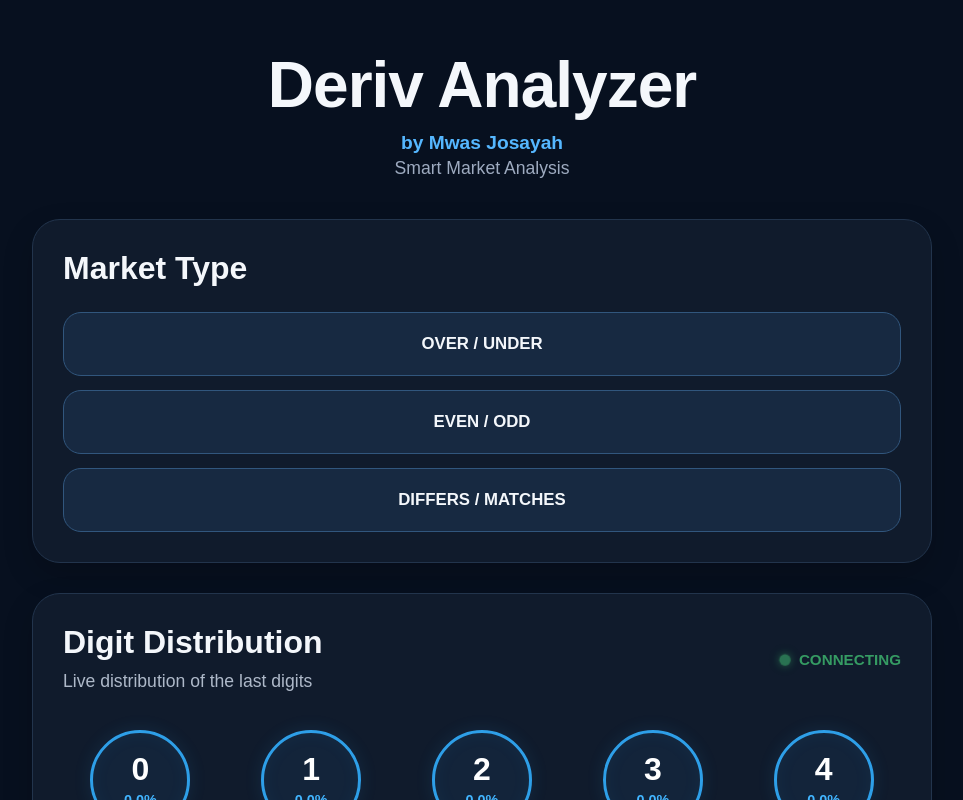
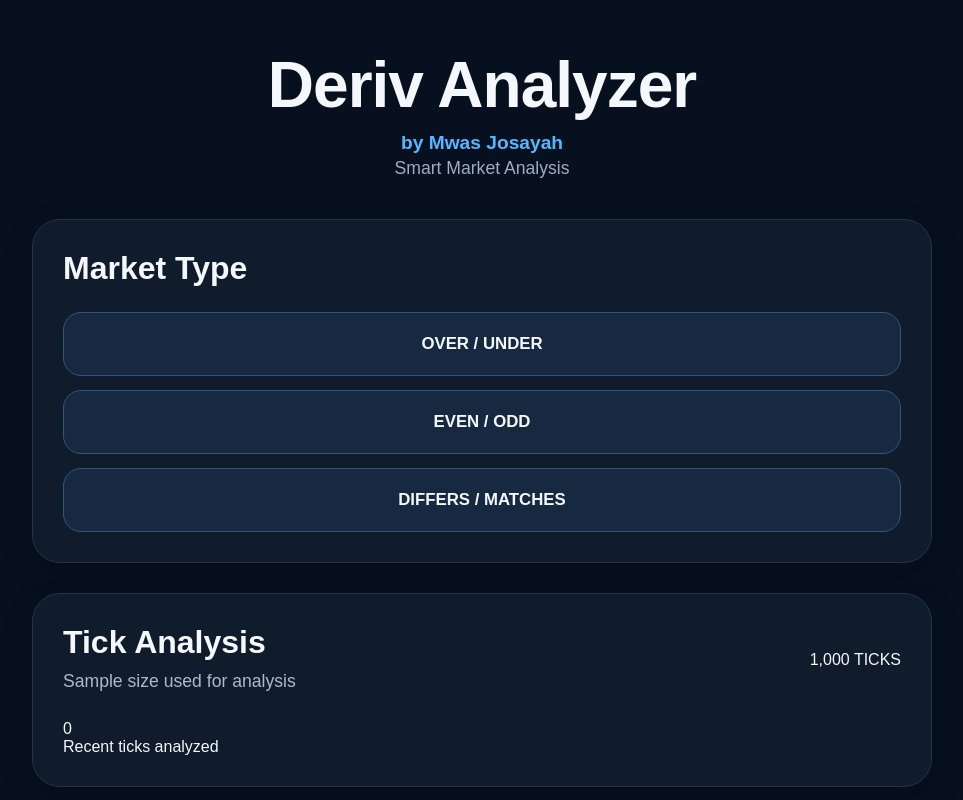
Before and after one commit to mwasjosayah/deriv-analyzer, a Next.js app: page / in a window 1280 px wide. Shown: the top 800 px of the page, without its empty margins (158-1121 px from the left). Built offline with nearby package versions, Linux system fonts and the light colour scheme; no server answers.

Commit message:
Update page.tsx

```diff
--- a/app/page.tsx
+++ b/app/page.tsx
@@ -4,18 +4,25 @@
 
 const digits = Array.from({ length: 10 }, (_, i) => i);
 
-// Starting market.
-// We can make this selectable later.
+// Market to analyze
 const SYMBOL = "1HZ100V";
+
+// Number of ticks used for the analysis
+const TICK_LIMIT = 1000;
 
 export default function Home() {
   const [market, setMarket] = useState("");
+
   const [digitPercentages, setDigitPercentages] = useState<number[]>(
     Array(10).fill(0)
   );
 
   const [lastDigit, setLastDigit] = useState<number | null>(null);
-  const [connectionStatus, setConnectionStatus] = useState("CONNECTING");
+
+  const [connectionStatus, setConnectionStatus] =
+    useState("CONNECTING");
+
+  const [ticksAnalyzed, setTicksAnalyzed] = useState(0);
 
   useEffect(() => {
     const ws = new WebSocket(
@@ -25,10 +32,13 @@
     ws.onopen = () => {
       setConnectionStatus("LIVE");
 
+      /*
+       * Request 1,000 historical ticks.
+       */
       ws.send(
         JSON.stringify({
           ticks_history: SYMBOL,
-          count: 100,
+          count: TICK_LIMIT,
           end: "latest",
           style: "ticks",
           subscribe: 1,
@@ -41,25 +51,41 @@
         const data = JSON.parse(event.data);
 
         /*
-         * Historical tick data
+         * Historical ticks
          */
         if (data.msg_type === "history" && data.history?.prices) {
-          const prices = data.history.prices;
+          const prices = data.history.prices.map(Number);
 
           updateDigitDistribution(prices);
+
+          setTicksAnalyzed(
+            Math.min(prices.length, TICK_LIMIT)
+          );
+
+          if (prices.length > 0) {
+            const latestPrice = prices[prices.length - 1];
+
+            setLastDigit(getLastDigit(latestPrice));
+          }
         }
 
         /*
          * Live tick
          */
-        if (data.msg_type === "tick" && data.tick?.quote !== undefined) {
-          const quote = data.tick.quote;
+        if (
+          data.msg_type === "tick" &&
+          data.tick?.quote !== undefined
+        ) {
+          const quote = Number(data.tick.quote);
 
-          updateDigitDistribution([quote]);
+          setLastDigit(getLastDigit(quote));
 
-          const digit = getLastDigit(quote);
-
-          setLastDigit(digit);
+          /*
+           * The live tick is handled separately.
+           *
+           * We will maintain the rolling 1,000-tick
+           * dataset in the next data-engine step.
+           */
         }
       } catch (error) {
         console.error("Data error:", error);
@@ -88,7 +114,7 @@
     const decimalPart = priceString.split(".")[1] || "";
 
     if (decimalPart.length === 0) {
-      return price % 10;
+      return Math.abs(Math.floor(price)) % 10;
     }
 
     return Number(decimalPart[decimalPart.length - 1]);
@@ -122,10 +148,15 @@
   return (
     <main className="dashboard">
 
-      {/* HEADER */}
+      {/* =========================
+          HEADER
+      ========================= */}
 
       <header className="hero">
-        <h1>Deriv Analyzer</h1>
+
+        <h1>
+          Deriv Analyzer
+        </h1>
 
         <p className="author">
           by Mwas Josayah
@@ -134,34 +165,57 @@
         <p className="subtitle">
           Smart Market Analysis
         </p>
+
       </header>
 
 
-      {/* MARKET TYPE */}
+      {/* =========================
+          MARKET TYPE
+      ========================= */}
 
       <section className="card market-card">
 
-        <h2>Market Type</h2>
+        <h2>
+          Market Type
+        </h2>
 
         <div className="market-buttons">
 
           <button
-            className={market === "over-under" ? "active" : ""}
-            onClick={() => setMarket("over-under")}
+            className={
+              market === "over-under"
+                ? "active"
+                : ""
+            }
+            onClick={() =>
+              setMarket("over-under")
+            }
           >
             OVER / UNDER
           </button>
 
           <button
-            className={market === "even-odd" ? "active" : ""}
-            onClick={() => setMarket("even-odd")}
+            className={
+              market === "even-odd"
+                ? "active"
+                : ""
+            }
+            onClick={() =>
+              setMarket("even-odd")
+            }
           >
             EVEN / ODD
           </button>
 
           <button
-            className={market === "differs-matches" ? "active" : ""}
-            onClick={() => setMarket("differs-matches")}
+            className={
+              market === "differs-matches"
+                ? "active"
+                : ""
+            }
+            onClick={() =>
+              setMarket("differs-matches")
+            }
           >
             DIFFERS / MATCHES
           </button>
@@ -171,20 +225,66 @@
       </section>
 
 
-      {/* DIGIT DISTRIBUTION */}
+      {/* =========================
+          TICK ANALYSIS
+      ========================= */}
+
+      <section className="card tick-card">
+
+        <div className="section-heading">
+
+          <div>
+
+            <h2>
+              Tick Analysis
+            </h2>
+
+            <p>
+              Sample size used for analysis
+            </p>
+
+          </div>
+
+          <span className="tick-status">
+            {TICK_LIMIT.toLocaleString()} TICKS
+          </span>
+
+        </div>
+
+        <div className="tick-summary">
+
+          <div className="tick-number">
+            {ticksAnalyzed.toLocaleString()}
+          </div>
+
+          <div className="tick-label">
+            Recent ticks analyzed
+          </div>
+
+        </div>
+
+      </section>
+
+
+      {/* =========================
+          DIGIT DISTRIBUTION
+      ========================= */}
 
       <section className="card digit-card">
 
         <div className="section-heading">
 
           <div>
-            <h2>Digit Distribution</h2>
+
+            <h2>
+              Digit Distribution
+            </h2>
 
             <p>
               Live distribution of the last digits
             </p>
+
           </div>
-
 
           {/* LIVE */}
 
@@ -246,7 +346,9 @@
       </section>
 
 
-      {/* LAST DIGIT */}
+      {/* =========================
+          LAST DIGIT
+      ========================= */}
 
       <section className="card">
 
@@ -259,13 +361,19 @@
         </p>
 
         <strong className="prediction-value">
-          {lastDigit === null ? "--" : lastDigit}
+
+          {lastDigit === null
+            ? "--"
+            : lastDigit}
+
         </strong>
 
       </section>
 
 
-      {/* ANALYSIS */}
+      {/* =========================
+          ANALYSIS
+      ========================= */}
 
       <section className="card">
 
@@ -276,7 +384,9 @@
         <p>
 
           {market
-            ? `Market selected: ${market.replace("-", " ").toUpperCase()}`
+            ? `Market selected: ${market
+                .replace("-", " ")
+                .toUpperCase()}`
             : "Select a market and contract to begin analysis."}
 
         </p>
@@ -284,7 +394,9 @@
       </section>
 
 
-      {/* PREDICTION */}
+      {/* =========================
+          PREDICTION
+      ========================= */}
 
       <section className="card prediction-card">
 
```
